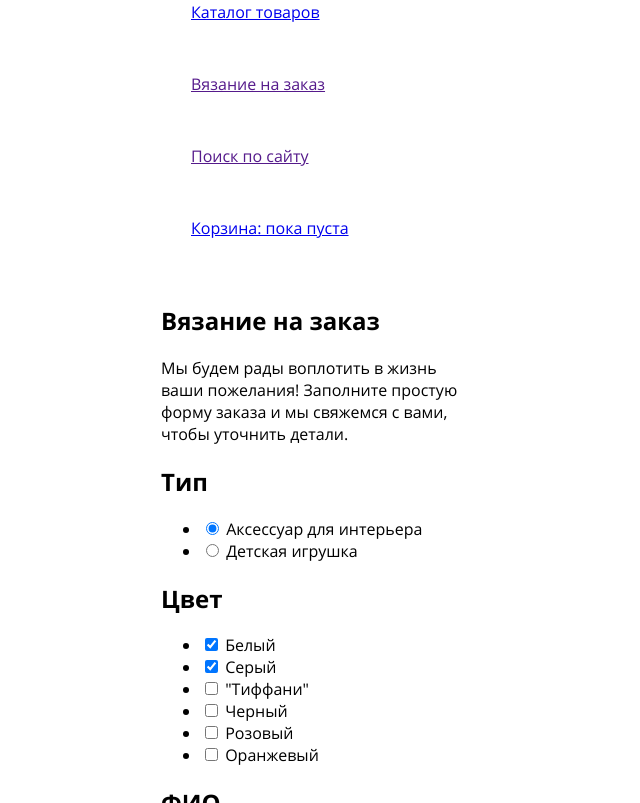
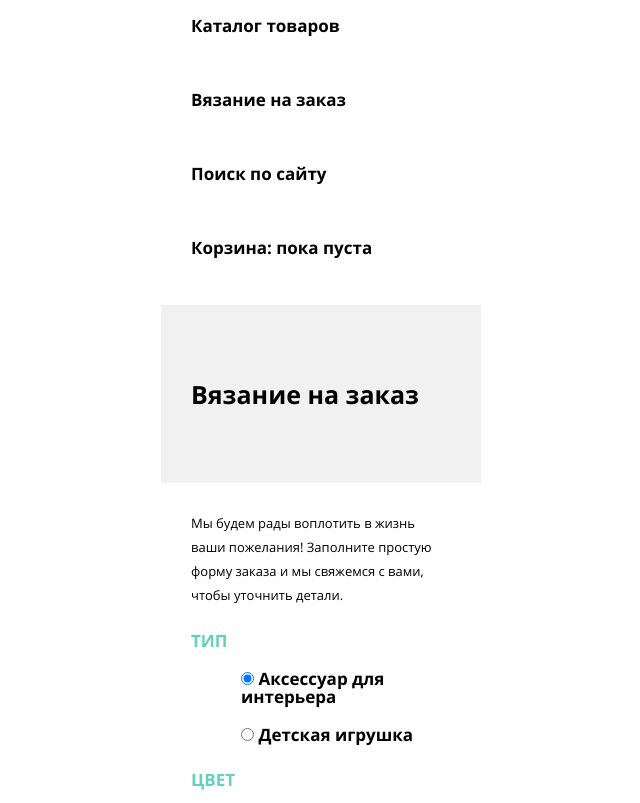
Before and after one commit to annagritsay/791821-mishka, a website: page source/form.html in a window 1280 px wide. Shown: the part 46-849 px from the top of the page, without its empty margins (319-959 px from the left). Drawn offline with nearby package versions, Linux system fonts and the light colour scheme; files that its build step writes are made by us from their sources; files whose address does not match are found by name.

Commit message:
Страница форм LESS

```diff
--- a/source/form.html
+++ b/source/form.html
@@ -9,30 +9,34 @@
   <body>
     <header class="page-header">
       <a href="index.html" class="page-header__logo">
-        <img class="page-header__logo-image" src="img/logotype-mobile.svg" width="150" height="30" alt="Мишка">
+        <img class="page-header__logo-image" src="img/logo-mobile.svg" width="150" height="30" alt="Мишка">
       </a>
       <button class="page-header__toggle" type="button"></button>
       <button class="page-header__toggle page-header__toggle--close" type="button"></button>
       <div class="page-header__wrapper">
+
         <ul class="page-header__list site-list">
           <li class="site-list__item site-list__item--active">
-              <a href="catalog.html">Каталог товаров</a>
+            <a class="site-list__link link" href="catalog.html">Каталог товаров</a>
           </li>
           <li class="site-list__item">
-              <a href="">Вязание на заказ</a>
+            <a class="site-list__link link" href="">Вязание на заказ</a>
           </li>
           <li class="site-list__item">
-              <a href="">Поиск по сайту</a>
+            <a class="site-list__link link" href="">Поиск по сайту</a>
           </li>
           <li class="site-list__item">
-              <a href="#">Корзина: пока пуста</a>
+            <a class="site-list__link link" href="#">Корзина: пока пуста</a>
           </li>
         </ul>
+
       </div>
     </header>
 
     <div class="order-knitting">
+      <div class="order-knitting__fon">
         <h2 class="order-knitting__title">Вязание на заказ</h2>
+      </div>
         <p class="order-knitting__text">Мы будем рады воплотить в жизнь ваши пожелания! Заполните простую форму заказа и мы свяжемся с вами, чтобы уточнить детали.</p>
     </div>
 
@@ -44,11 +48,11 @@
           <ul class="filter__list type">
             <li class="type__item">
               <input class="visually-hidden type__input type__input--radio" type="radio" name="accessories" id="accessories-id" checked>
-              <label for="accessories-id">Аксессуар для интерьера</label>
+              <label class="type__name" for="accessories-id">Аксессуар для интерьера</label>
             </li>
             <li class="type__item">
               <input class="visually-hidden type__input type__input--radio" type="radio" name="toy" id="toy-id">
-              <label for="toy-id">Детская игрушка</label>
+              <label class="type__name" for="toy-id">Детская игрушка</label>
             </li>
           </ul>
         </div>
@@ -62,15 +66,15 @@
             </li>
             <li class="color__item">
               <input class="visually-hidden color-input color-input-checkbox" type="checkbox" name="grey" id="grey-id" checked>
-              <label for="grey-id">Серый</label>
+              <label class="color__name" for="grey-id">Серый</label>
             </li>
             <li class="color__item">
               <input class="visually-hidden color-input color-input-checkbox" type="checkbox" name="tiffany" id="tiffany-id">
-              <label for="tiffany-id">"Тиффани"</label>
+              <label class="color__name" for="tiffany-id">"Тиффани"</label>
             </li>
             <li class="color__item">
               <input class="visually-hidden color-input color-input-checkbox" type="checkbox" name="black" id="black-id">
-              <label for="black-id">Черный</label>
+              <label  class="color__name" for="black-id">Черный</label>
             </li>
             <li class="color__item">
               <input class="visually-hidden color-input color-input-checkbox" type="checkbox" name="pink" id="pink-id">
@@ -111,7 +115,7 @@
             </div>
             <div class="filter__list comments">
               <label for="comments-id" class="filter__title">Доп</label>
-              <textarea class="comments__text" type="email" name="email" id="comments-id" rows="7" cols="50" placeholder="Опишите все ваши пожелания к заказу*"></textarea>
+              <textarea class="comments__text" type="email" name="email" id="comments-id" rows="4" cols="30" placeholder="Опишите все ваши пожелания к заказу*"></textarea>
             </div>
           </div>
         <p class="form-notice">*Поля обязательны для заполнения</p>
@@ -121,22 +125,24 @@
 
 
     <footer class="footer">
+
       <div class="footer__social social">
         <ul class="social__list">
           <li class="social__item">
-              <a class="social__link social__link--instagram" href="https://www.instagram.com/htmlacademy"><p class="visually-hidden">Мы в Инстаграме</p></a>
+            <a class="social__link social__link--instagram link" href="https://www.instagram.com/htmlacademy"><p class="visually-hidden">Мы в Инстаграме</p></a>
           </li>
           <li class="social__item">
-              <a class="social__link social__link--facebook" href="https://www.facebook.com/htmlacademy"><p class="visually-hidden">Мы в Фейсбуке</p></a>
+            <a class="social__link social__link--facebook link" href="https://www.facebook.com/htmlacademy"><p class="visually-hidden">Мы в Фейсбуке</p></a>
           </li>
           <li class="social__item">
-              <a class="social__link social__link--vkontakte" href="https://twitter.com/htmlacademy_ru"><p class="visually-hidden"> Мы в Твиттере</p></a>
+            <a class="social__link social__link--vkontakte link" href="https://twitter.com/htmlacademy_ru"><p class="visually-hidden"> Мы в Твиттере</p></a>
           </li>
         </ul>
       </div>
+
       <div class="footer__copyright copyright">
         <b class="copyright__text">Разработано</b>
-          <a class="button copyright__link" href="https://htmlacademy.ru/intensive/adaptive"><img src=""></a>
+        <a class="copyright__link" href="https://htmlacademy.ru/intensive/adaptive"><img src="img/logo-htmlacademy.svg"></a>
       </div>
     </footer>
 
--- /dev/null
+++ b/source/less/blocks/color.less
@@ -0,0 +1,3 @@
+.color__item {
+  padding-top: 25px;
+}
--- /dev/null
+++ b/source/less/blocks/filter.less
@@ -0,0 +1,10 @@
+.filter__title {
+  .stylenone();
+  color: @green;
+  text-transform: uppercase;
+  .font (17px; 18px; 700);
+}
+.filter__list {
+  .stylenone();
+  padding-bottom: 27px;
+}
--- /dev/null
+++ b/source/less/blocks/form.less
@@ -0,0 +1,13 @@
+.form {
+  .margin();
+  .font (17px; 18px; 700);
+  margin-bottom: 55px;
+}
+.form__type {
+
+}
+.form-notice {
+  .stylenone();
+  .font (14px; 16px; 400);
+  margin-bottom: 30px;
+}
--- /dev/null
+++ b/source/less/blocks/full-name.less
@@ -0,0 +1,3 @@
+.full-name__block {
+  padding-top: 25px;
+}
--- /dev/null
+++ b/source/less/blocks/order-knitting.less
@@ -0,0 +1,18 @@
+.order-knitting {
+  margin-bottom: 25px;
+}
+.order-knitting__fon {
+  background-color: @grey;
+}
+.order-knitting__title {
+  .stylenone();
+  background-color: @grey;
+  padding: 74px 30px;
+  .fonttitle();
+}
+.order-knitting__text {
+  .stylenone();
+  .margin();
+  .font (13px; 24px; 400);
+  padding-top: 28px;
+}
--- /dev/null
+++ b/source/less/blocks/type.less
@@ -0,0 +1,16 @@
+.type {
+
+}
+.type__item {
+  .stylenone();
+  padding-top: 20px;
+  padding-right: 30px;
+  padding-left: 50px;
+}
+.type__name {
+  .stylenone();
+
+}
+.type__input {
+  .stylenone();
+}
--- a/source/less/style.less
+++ b/source/less/style.less
@@ -42,3 +42,10 @@ body {
 @import "blocks/catalog-item.less";
 @import "blocks/prodact.less";
 @import "blocks/production-process.less";
+
+@import "blocks/order-knitting.less";
+@import "blocks/filter.less";
+@import "blocks/form.less";
+@import "blocks/type.less";
+@import "blocks/color.less";
+@import "blocks/full-name.less";
```
Also changed, not shown: source/catalog.html (indentation only). Lines whose indentation alone changed are shown as unchanged.
